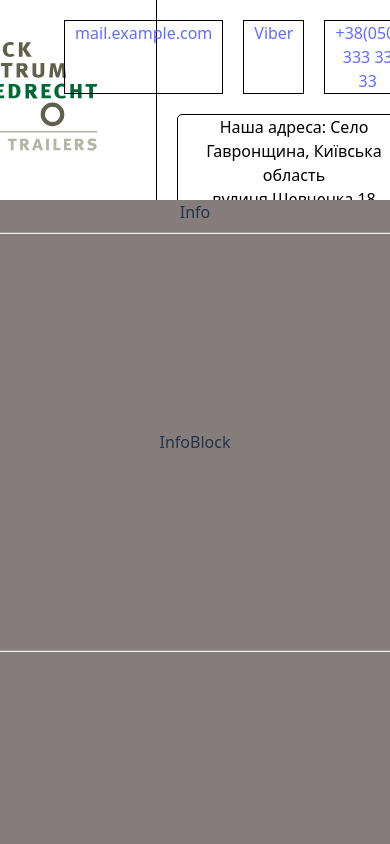
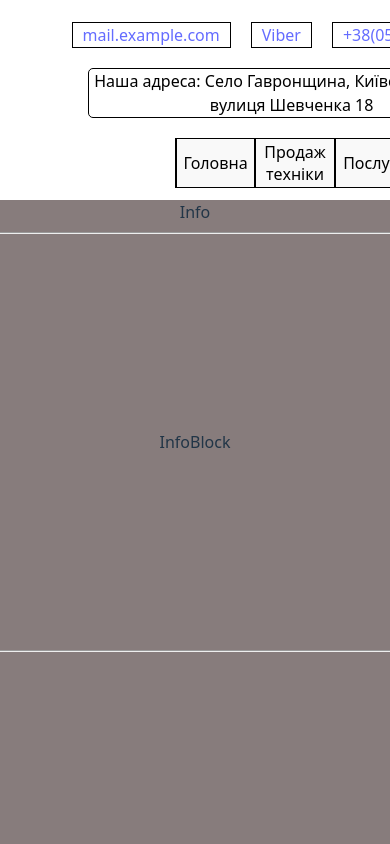
Before and after one commit to AndriyBilous/project-trucks-react, a React (Vite) app: page / in a window 390 px wide. Shown: the top 844 px of the page. Built offline with nearby package versions, Linux system fonts and the light colour scheme.

Commit message:
Improved styles for navigation in header

```diff
--- a/src/components/HeaderPageComponent/HeaderPageComponent.css
+++ b/src/components/HeaderPageComponent/HeaderPageComponent.css
@@ -4,8 +4,10 @@
   color: rgb(0, 0, 0);
   display: flex;
   flex-direction: row;
+  align-items: center;
   height: 200px;
-  overflow: hidden;
+  /* overflow: hidden; */
+  z-index: 100;
 }
 
 .left-side__container {
@@ -71,18 +73,26 @@
   display: flex;
   justify-content: end;
   flex-direction: row;
+  height: 40px;
 }
 
 .header__button {
+  display: flex;
+  align-items: center;
+  justify-content: center;
   margin: 0;
+  height: 40px;
+  /* min-width: 140px; */
   border-radius: 0;
-  border-left: 1px solid black;
-  border-top: 1px solid black;
-  border-bottom: 1px solid black;
+  border: 1px solid black;
 }
 
 .header__button-last {
-  border-right: 1px solid black;
+  border-right: 2px solid black;
+}
+
+.header__button-first {
+  border-left: 2px solid black;
 }
 
 .header__button:hover {
@@ -90,3 +100,109 @@
   border-radius: 5px;
   color: #fff;
 }
+
+.dropdown__button {
+  width: -webkit-fill-available;
+}
+
+.header__dropdown {
+  overflow: hidden;
+  /* margin: 0 -1px; */
+  /* width: 142px; */
+}
+
+.dropdown__content {
+  /* min-width: 140px; */
+  display: flex;
+  align-items: center;
+  justify-content: center;
+  flex-direction: column;
+}
+
+.dropdown__link {
+  margin-right: 0 -1px;
+  display: flex;
+  align-items: center;
+  justify-content: center;
+  margin: 0;
+  height: 40px;
+  width: 140px;
+  border-radius: 0;
+  border-right: 2px solid black;
+  border-left: 2px solid black;
+  border-top: 1px solid black;
+  border-bottom: 1px solid black;
+  opacity: 1;
+  color: #000000;
+  background-color: #fff;
+}
+
+.dropdown__link:hover {
+  background-color: rgb(67, 104, 56);
+  color: #fff;
+  border-radius: 5px;
+}
+
+.dropdown__link:first-child {
+  border-top: none;
+  border-bottom: none;
+}
+
+.dropdown__link:last-child {
+}
+
+@media (max-width: 1400px) {
+  .header__container {
+    width: 1250px;
+  }
+}
+
+@media (max-width: 1250px) {
+  .header__container {
+    width: 1024px;
+  }
+}
+
+@media (max-width: 1024px) {
+  .header__container {
+    width: 800px;
+  }
+
+  .header__button {
+    width: 80px;
+    height: 50px;
+    min-width: unset;
+    /* padding: 5px 0; */
+  }
+
+  .header__dropdown {
+    width: 80px;
+    min-width: unset;
+    height: 50px;
+  }
+
+  .dropdown__content {
+    width: 80px;
+    min-width: unset;
+  }
+
+  .dropdown__link {
+    width: 78px;
+    min-width: unset;
+    padding: 5px 0;
+  }
+}
+
+@media (max-width: 800px) {
+  .header__container {
+    width: 640px;
+  }
+
+  .left-side__container {
+    width: 20%;
+  }
+
+  .right-side__container {
+    width: 80%;
+  }
+}
--- a/src/components/HeaderPageComponent/HeaderPageComponent.jsx
+++ b/src/components/HeaderPageComponent/HeaderPageComponent.jsx
@@ -1,7 +1,23 @@
 import "./HeaderPageComponent.css";
 import logo from "../../assets/logo.svg";
+import { useState } from "react";
+import { useEffect } from "react";
+import { useRef } from "react";
 
 function HeaderPageComponent() {
+  const [navigationHover, setNavigationHover] = useState("");
+  const boxRef = useRef();
+
+  useEffect(() => {}, [navigationHover, setNavigationHover]);
+
+  const handleMouseEnter = () => {
+    boxRef.current.style.overflow = "visible";
+  };
+
+  const handleMouseLeave = () => {
+    boxRef.current.style.overflow = "hidden";
+  };
+
   return (
     <div className="header__container">
       <div className="left-side__container">
@@ -35,28 +51,33 @@ function HeaderPageComponent() {
         </div>
         <div className="navigation__container">
           <nav className="header__panel__nav">
-            <button className="header__button button">
+            <button className="header__button header__button-first">
               <p>Головна</p>
             </button>
-            <button className="header__button button">
+            <button className="header__button">
               <p>Продаж техніки</p>
             </button>
-            <div className="header__dropdown">
-              <button className="header__button dropdown__button button button__menu">
-                <p>
+            <div
+              className="header__dropdown"
+              ref={boxRef}
+              onMouseEnter={handleMouseEnter}
+              onMouseLeave={handleMouseLeave}
+            >
+              <button className="header__button dropdown__button">
+                <div>
                   Послуги<i className="arrow down"></i>
-                </p>
+                </div>
               </button>
-              {/* <div className="dropdown__content">
-                <a href="#">
+              <div className="dropdown__content">
+                <a href="#" className="dropdown__link">
                   <p>Довідка рахунок</p>
                 </a>
-                <a href="#">
+                <a href="#" className="dropdown__link">
                   <p>Продаж Т/П</p>
                 </a>
-              </div> */}
+              </div>
             </div>
-            <button className="header__button header__button-last button">
+            <button className="header__button header__button-last">
               <p>Контакти</p>
             </button>
           </nav>
--- a/src/components/InfoPageComponent/InfoPageComponent.css
+++ b/src/components/InfoPageComponent/InfoPageComponent.css
@@ -1,6 +1,7 @@
 .infoPage__container {
   background-color: #877c7c;
   width: 1400px;
+  z-index: 1;
 }
 
 .bloks {
@@ -10,7 +11,6 @@
   display: flex;
   width: 1400px;
 }
-
 
 @media (max-width: 1400px) {
   .infoPage__container {
@@ -42,7 +42,7 @@
   }
 }
 
-  @media (max-width: 1024px) {
+@media (max-width: 800px) {
   .infoPage__container {
     width: 640px;
   }
```
Lines whose indentation alone changed are shown as unchanged.
